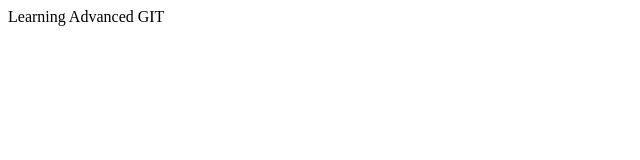
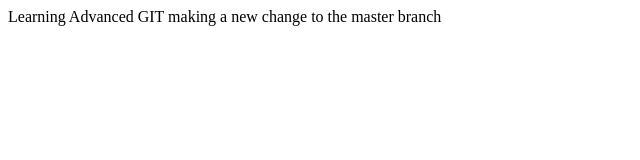
Before and after one commit to stephendoty826/LearningAdvancedGit, a plain HTML site: page index.html in a window 1280 px wide. Shown: the whole page, without its empty margins (0-640 px from the left). Drawn offline with Linux system fonts and the light colour scheme.

Commit message:
making new change to the master branch

```diff
--- a/index.html
+++ b/index.html
@@ -8,5 +8,7 @@
 </head>
 <body>
     Learning Advanced GIT
+
+    making a new change to the master branch
 </body>
 </html>
```
